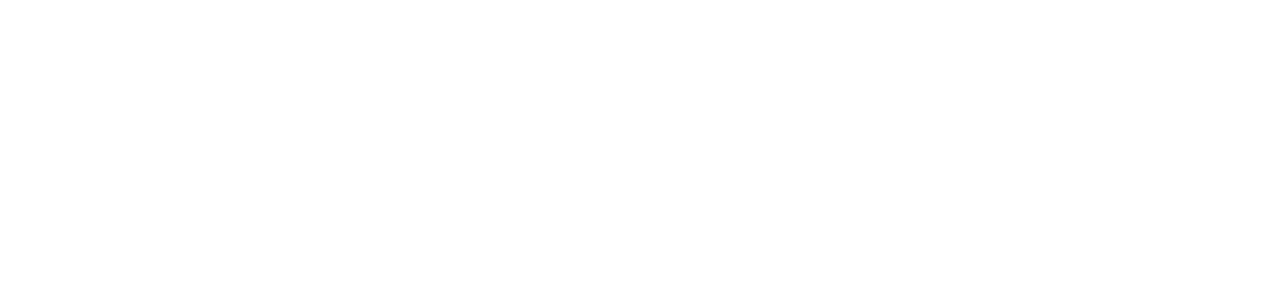
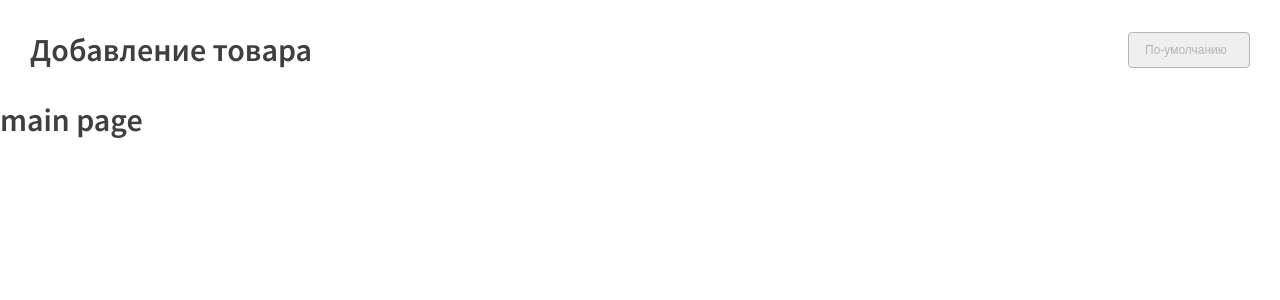
Before and after one commit to IsaAgverdiev/idaproject-test, a Vue app: page / in a window 1280 px wide. Shown: the top 300 px of the page. Built offline with nearby package versions, Linux system fonts and the light colour scheme.

Commit message:
feat: add header

```diff
--- a/package.json
+++ b/package.json
@@ -12,6 +12,8 @@
   },
   "devDependencies": {
     "@vue/cli-plugin-vuex": "~5.0.0",
-    "@vue/cli-service": "~5.0.0"
+    "@vue/cli-service": "~5.0.0",
+    "sass": "^1.53.0",
+    "sass-loader": "^13.0.2"
   }
 }
--- a/src/App.vue
+++ b/src/App.vue
@@ -1,7 +1,14 @@
-<template></template>
+<template>
+  <Main />
+</template>
 
 <script>
-export default {};
+import Main from "@/pages/Main.vue";
+export default { components: { Main } };
 </script>
 
-<style></style>
+<style lang="scss">
+@import "@/styles/main.scss";
+
+
+</style>
--- /dev/null
+++ b/src/components/Header.vue
@@ -0,0 +1,63 @@
+<template>
+  <header class="header">
+    <div class="container">
+      <div class="header__inner">
+        <h1 class="header__title title">Добавление товара</h1>
+        <select class="header__filter filter">
+          <option value="По-умолчанию">По-умолчанию</option>
+          <option value="По цене min">По цене min</option>
+          <option value="По цене max">По цене max</option>
+        </select>
+      </div>
+    </div>
+  </header>
+</template>
+
+<script>
+export default {};
+</script>
+
+<style lang="scss">
+@import "@/styles/main.scss";
+
+.header {
+  padding: 30px 15px;
+
+  &__inner {
+    display: flex;
+    justify-content: space-between;
+    align-items: center;
+  }
+
+  &__filter {
+    display: inline-block;
+    font-size: 12px;
+    color: $text-palceholder;
+    max-width: 122px;
+    width: 100%;
+    height: 36px;
+    padding-left: 16px;
+    border-radius: 4px;
+    border: 1px solid #b4b4b4;
+    outline: none;
+
+    -webkit-appearance: none;
+    -moz-appearance: none;
+    appearance: none;
+  }
+
+  &__filter:after {
+    content: "";
+    display: block;
+    width: 4.59px;
+    height: 4.59px;
+    position: absolute;
+    right: 0px;
+    top: 0px;
+    background: url("../assets/select-icon.png") no-repeat right center / cover;
+    opacity: 0.6;
+    transition: all 0.27s ease-in-out;
+    transform: rotate(0deg);
+  }
+}
+</style>
--- /dev/null
+++ b/src/pages/Main.vue
@@ -0,0 +1,11 @@
+<template>
+  <Header />
+  <h1>main page</h1>
+</template>
+
+<script>
+import Header from "@/components/Header.vue";
+export default { components: { Header } };
+</script>
+
+<style lang="scss"></style>
--- /dev/null
+++ b/src/styles/_fonts.scss
@@ -0,0 +1 @@
+@import url("https://fonts.googleapis.com/css2?family=Source+Sans+Pro:wght@400;600&display=swap");
--- /dev/null
+++ b/src/styles/_variables.scss
@@ -0,0 +1,2 @@
+$text-color: #3f3f3f;
+$text-palceholder: #b4b4b4;
--- /dev/null
+++ b/src/styles/main.scss
@@ -0,0 +1,31 @@
+@import "@/styles/_fonts.scss";
+@import "@/styles/_variables.scss";
+
+*,
+*::before,
+*::after {
+  box-sizing: border-box;
+}
+
+html,
+body {
+  margin: 0;
+  padding: 0;
+  font-family: "Source Sans Pro", sans-serif;
+  color: $text-color;
+}
+
+h1,
+h2,
+h3,
+h4,
+h5,
+h6 {
+  margin: 0;
+}
+
+.container {
+  max-width: 100%;
+  width: 100%;
+  padding: 0 15px;
+}
```
Also changed, not shown: src/assets/select-icon.png (added), 1 other file (tests, documents, lock files or other folders).
